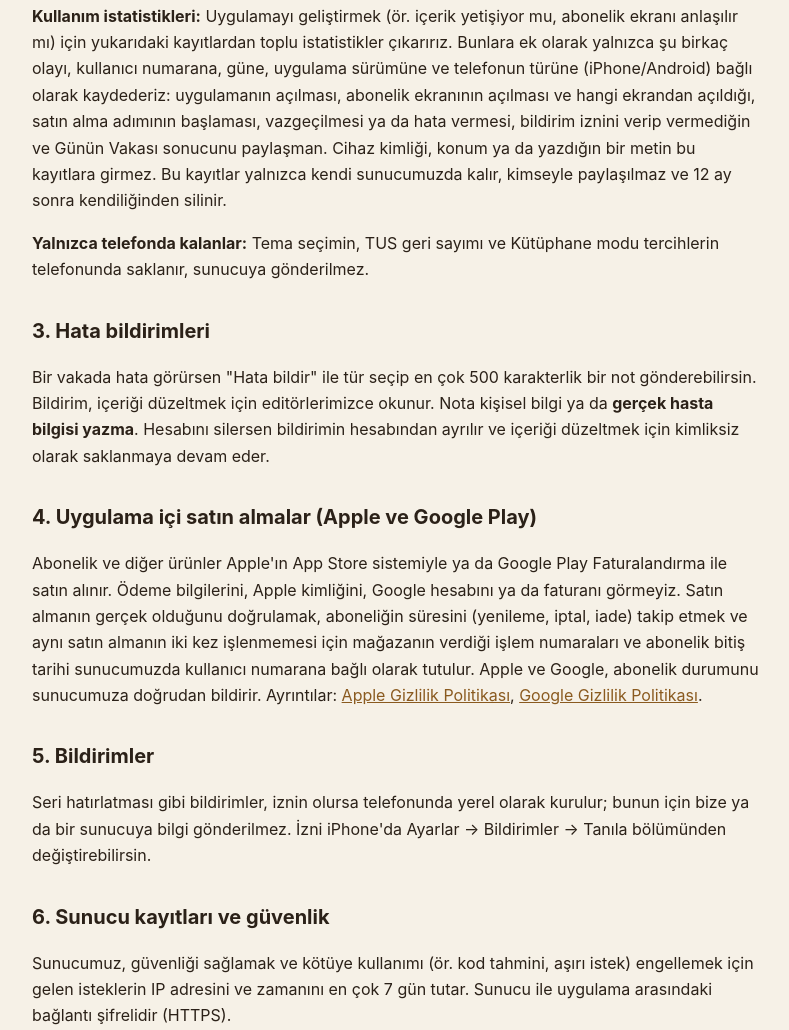
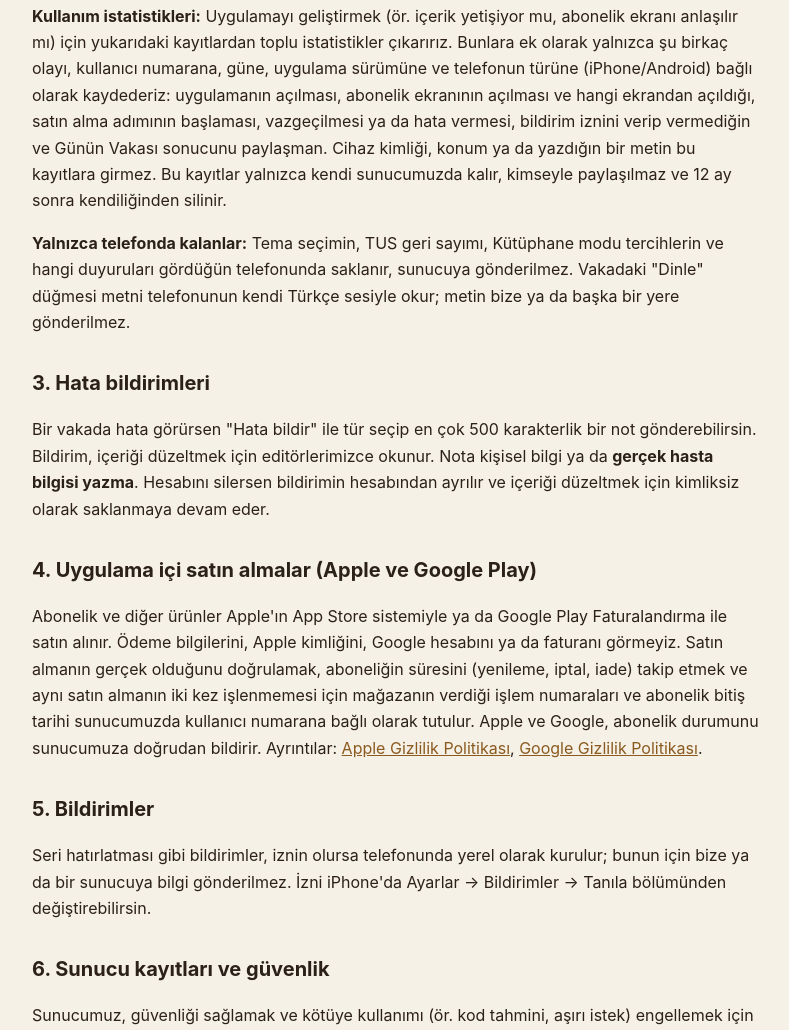
Before and after one commit to dmkbilisim/dmkapps-site, a plain HTML site: page tanila/gizlilik/index.html in a window 1280 px wide. Shown: the part 1481-2511 px from the top of the page, without its empty margins (244-1033 px from the left). Drawn offline with Linux system fonts and the light colour scheme.

Commit message:
Tanıla gizlilik: sesli okuma telefonda, görülen duyurular telefonda (17 Kasım 2026)
Co-Authored-By: Claude Opus 5.5 <noreply@anthropic.com>

```diff
--- a/tanila/gizlilik/index.html
+++ b/tanila/gizlilik/index.html
@@ -45,7 +45,7 @@
 </ul>
 <p>Bu bilgiler yalnızca sana doğru vakayı göstermek, cevabını değerlendirmek, puanını hesaplamak ve ilerlemeni saklamak için kullanılır. Bir sıralama ya da istatistik gösterildiğinde (ör. "bu vakayı çözenlerin %40'ı ilk adımda bildi") kimliğin görünmez.</p>
 <p><b>Kullanım istatistikleri:</b> Uygulamayı geliştirmek (ör. içerik yetişiyor mu, abonelik ekranı anlaşılır mı) için yukarıdaki kayıtlardan toplu istatistikler çıkarırız. Bunlara ek olarak yalnızca şu birkaç olayı, kullanıcı numarana, güne, uygulama sürümüne ve telefonun türüne (iPhone/Android) bağlı olarak kaydederiz: uygulamanın açılması, abonelik ekranının açılması ve hangi ekrandan açıldığı, satın alma adımının başlaması, vazgeçilmesi ya da hata vermesi, bildirim iznini verip vermediğin ve Günün Vakası sonucunu paylaşman. Cihaz kimliği, konum ya da yazdığın bir metin bu kayıtlara girmez. Bu kayıtlar yalnızca kendi sunucumuzda kalır, kimseyle paylaşılmaz ve 12 ay sonra kendiliğinden silinir.</p>
-<p><b>Yalnızca telefonda kalanlar:</b> Tema seçimin, TUS geri sayımı ve Kütüphane modu tercihlerin telefonunda saklanır, sunucuya gönderilmez.</p>
+<p><b>Yalnızca telefonda kalanlar:</b> Tema seçimin, TUS geri sayımı, Kütüphane modu tercihlerin ve hangi duyuruları gördüğün telefonunda saklanır, sunucuya gönderilmez. Vakadaki "Dinle" düğmesi metni telefonunun kendi Türkçe sesiyle okur; metin bize ya da başka bir yere gönderilmez.</p>
 
 <h2>3. Hata bildirimleri</h2>
 <p>Bir vakada hata görürsen "Hata bildir" ile tür seçip en çok 500 karakterlik bir not gönderebilirsin. Bildirim, içeriği düzeltmek için editörlerimizce okunur. Nota kişisel bilgi ya da <b>gerçek hasta bilgisi yazma</b>. Hesabını silersen bildirimin hesabından ayrılır ve içeriği düzeltmek için kimliksiz olarak saklanmaya devam eder.</p>
```
